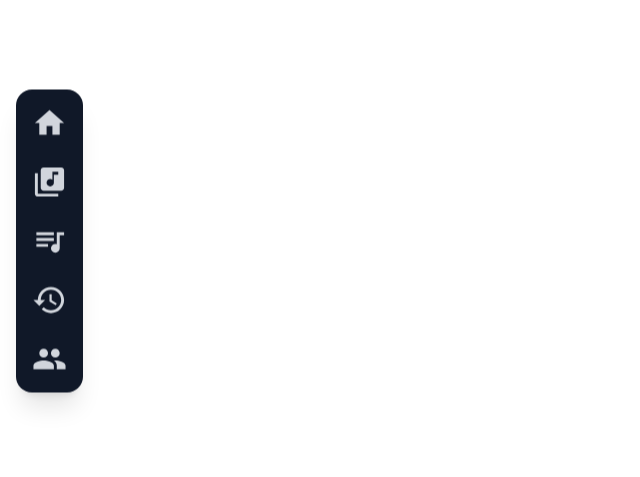
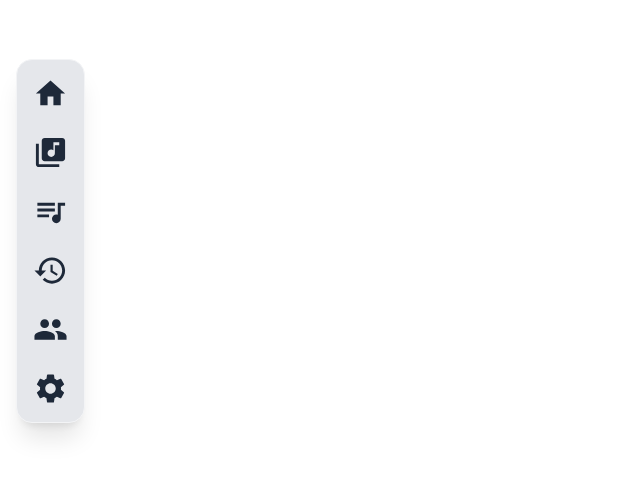
Before and after one commit to uzuw/spotifyProfileTracker, a React (Vite) app in the folder frontend/: page / in a window 1280 px wide. Shown: the part 159-636 px from the top of the page, without its empty margins (0-640 px from the left). Built offline with nearby package versions, Linux system fonts and the light colour scheme.

Commit message:
navbar maintaining

```diff
--- a/frontend/src/components/Navbar.jsx
+++ b/frontend/src/components/Navbar.jsx
@@ -5,25 +5,27 @@ import LibraryMusicIcon from "@mui/icons-material/LibraryMusic";
 import QueueMusicIcon from "@mui/icons-material/QueueMusic";
 import HistoryIcon from "@mui/icons-material/History";
 import GroupIcon from "@mui/icons-material/Group";
+import SettingsIcon from '@mui/icons-material/Settings';
 
 const Navbar = () => {
   return (
-    <nav className="fixed left-4 top-1/2 -translate-y-1/2 bg-gray-900 bg-opacity-80 backdrop-blur-md p-4 rounded-2xl shadow-xl flex flex-col items-center space-y-6">
-      <NavLink to="/" className="text-gray-300 hover:text-white">
+    <nav className="fixed left-4 top-1/2 -translate-y-1/2 bg-gray-200 bg-opacity-80 backdrop-blur-md p-4 border-gray-100 border-1 rounded-2xl shadow-xl flex flex-col items-center space-y-6">
+      <NavLink to="/home" className="text-gray-800 hover:text-gray-400">
         <HomeIcon fontSize="large" />
       </NavLink>
-      <NavLink to="/top-artists" className="text-gray-300 hover:text-white">
+      <NavLink to="/top-artists" className="text-gray-800 hover:text-gray-400">
         <LibraryMusicIcon fontSize="large" />
       </NavLink>
-      <NavLink to="/top-songs" className="text-gray-300 hover:text-white">
+      <NavLink to="/top-songs" className="text-gray-800 hover:text-gray-400">
         <QueueMusicIcon fontSize="large" />
       </NavLink>
-      <NavLink to="/recently-played" className="text-gray-300 hover:text-white">
+      <NavLink to="/recently-played" className="text-gray-800 hover:text-gray-400">
         <HistoryIcon fontSize="large" />
       </NavLink>
-      <NavLink to="/friendify" className="text-gray-300 hover:text-white">
+      <NavLink to="/friendify" className="text-gray-800 hover:text-gray-400">
         <GroupIcon fontSize="large" />
       </NavLink>
+      <a><SettingsIcon fontSize="large" className="text-gray-800 hover:text-gray-400"/></a>
     </nav>
   );
 };
```
